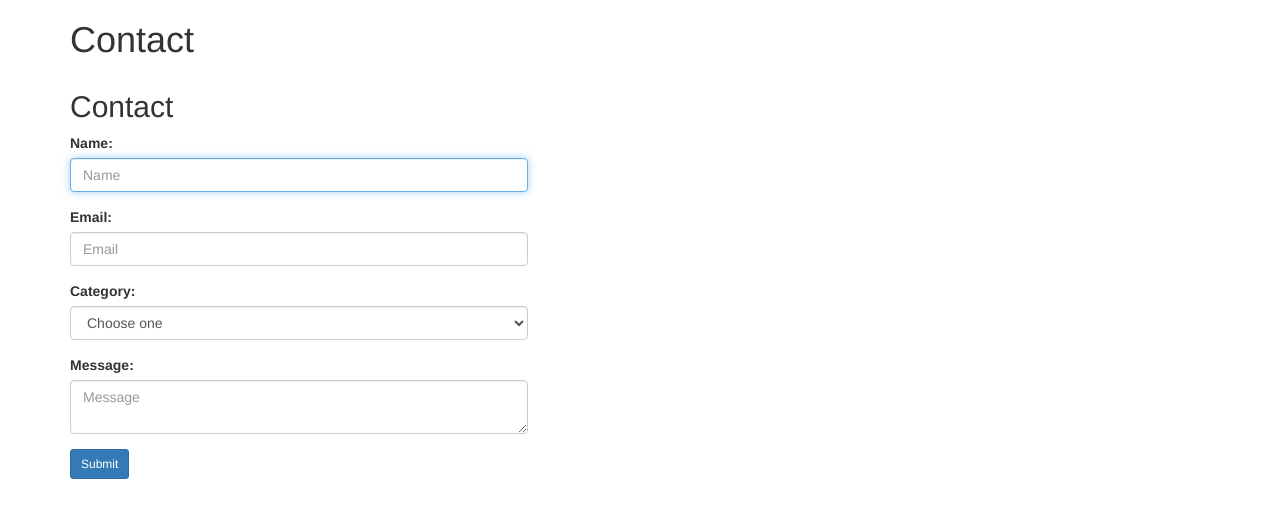
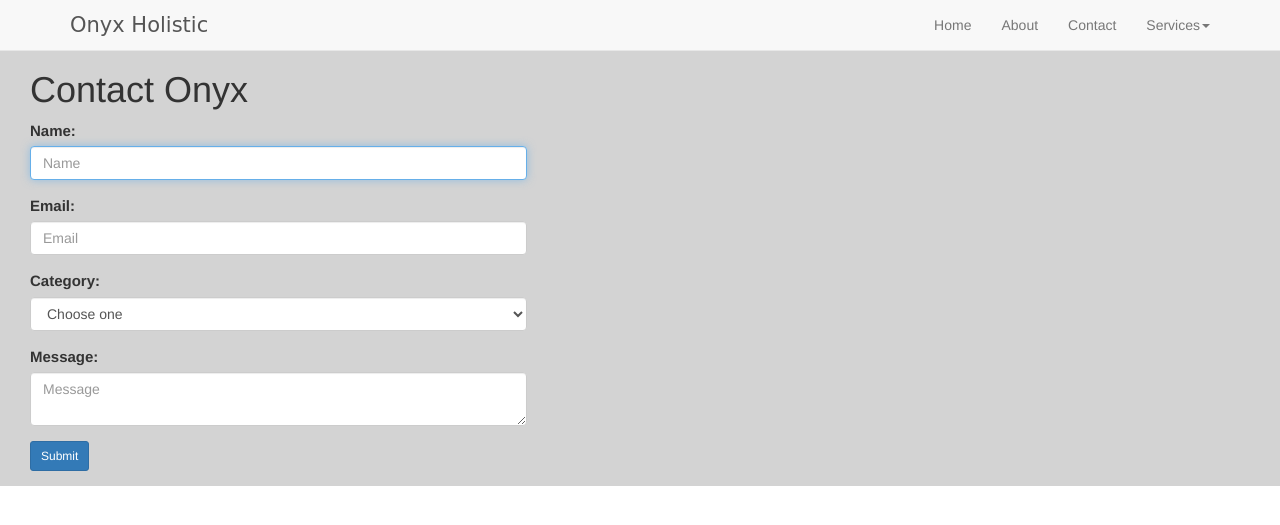
Before and after one commit to JacobBoone/onyx, a Node server app: page /contact/ in a window 1280 px wide. Shown: the top 525 px of the page. Run offline with Node 20, Linux system fonts and the light colour scheme; some libraries are stand-ins or nearby versions.

Commit message:
reformatted header and added to layout, removed old headers from individual pages

```diff
--- a/public/stylesheets/main.css
+++ b/public/stylesheets/main.css
@@ -6,10 +6,10 @@
 /*Navigation bar*/
 
 
-.site-title, .site-tabs{
+/*.site-title, .site-tabs{
 	display: inline-block;
-}
-
+}*/
+/*
 .site-title{
 	width: 55%;
 	float: left;
@@ -17,35 +17,38 @@
 	font-family: cursive;
 	margin-top: 10px;
 }
-
-.site-tabs{
+*/
+/*.site-tabs{
 	padding-top: 60px;
 }
-
-.site-tabs li a{
+*/
+/*.site-tabs li a{
 	padding-right: 30px;
 	font-family: Verdana;
 }
-
-.navbar-nav>li>a {
+*/
+/*.navbar-nav>li>a {
     padding-top: 0px;
     padding-bottom: 0px;
 }
+*/
 
-
-.main-name{
+/*.main-name{
 	margin-left: 95px;
 	display: inline-block;
 	margin-right: 0px;
 
+}*/
+
+.main-name{
+	font-style: cursive;
 }
 
-
-.main-name h3{
+/*.main-name h3{
 	font-size: 15px;
 
-}
-
+}*/
+/*
 .navbar-default .navbar-nav>li>a{
 	color: #333;
 }
@@ -58,11 +61,11 @@
     margin-right: 100px;
     z-index: 1;
 }
-
+*/
 .anchor{
 	display: inline-block;
-	height: 180px; /*same height as header*/
-	margin-top: -180px; /*same height as header*/
+	height: 130px; /*same height as header*/
+	margin-top: -130px; /*same height as header*/
 	visibility: hidden;
 
  	/*padding-bottom: 242px; */
@@ -94,7 +97,7 @@
     position: relative;
     width: 100%;
     height: 500px;
-    margin-top: 101px;
+    margin-top: 50px;
 }
 
 .carousel-inner > .item > img {
@@ -152,10 +155,19 @@
 .aboutme-information{
 	background-color: lightgrey;
 	width: 100%;
-	margin-top: 101px;
+	margin-top: 50px;
 	position: absolute;
 	left: 0;
 	overflow: auto;
+}
+
+.contact-information{
+	margin-top: 50px;
+	background-color: lightgrey;
+	width: 100%;
+	left: 0;
+	overflow: auto;
+	position: absolute;
 }
 
 
--- a/routes/contact.js
+++ b/routes/contact.js
@@ -4,7 +4,7 @@
 
 /* GET contact page. */
 router.get('/', function(req, res, next) {
-  res.render('contact', { title: 'Contact' });
+  res.render('contact', { title: 'Contact Onyx' });
 });
 
 
--- a/views/aboutme.jade
+++ b/views/aboutme.jade
@@ -2,7 +2,7 @@
 
 block content
 	.container.hero
-		.navbar-wrapper
+		//- .navbar-wrapper
 			.container
 				header.navbar.navbar-default.navbar-fixed-top(role='navigation')
 					.container.site-title
--- a/views/contact.jade
+++ b/views/contact.jade
@@ -1,13 +1,13 @@
 extends layout
 
 block content
-	div.container
+	div.container.contact-information.content
 		header
 			h1 #{title}
 
 		.row
 			.col-md-5
-				h2 Contact
+				//- h2 Contact
 				form(action='contact/send', name='contact', id='contact', method='post')
 					div.form-group
 						label(for='name') Name:
--- a/views/index.jade
+++ b/views/index.jade
@@ -2,7 +2,7 @@
 
 block content
 	.container.hero
-		.navbar-wrapper
+		//- .navbar-wrapper
 			.container
 				nav.navbar.navbar-default.navbar-fixed-top(role='navigation')
 					.container.site-title
--- a/views/layout.jade
+++ b/views/layout.jade
@@ -28,3 +28,33 @@
 
 		script.
 				(function(i,s,o,g,r,a,m){i['GoogleAnalyticsObject']=r;i[r]=i[r]||function(){(i[r].q=i[r].q||[]).push(arguments)},i[r].l=1*new Date();a=s.createElement(o),m=s.getElementsByTagName(o)[0];a.async=1;a.src=g;m.parentNode.insertBefore(a,m)})(window,document,'script','//www.google-analytics.com/analytics.js','ga');ga('create', 'UA-73707788-1', 'auto');ga('send', 'pageview');
+
+		nav.navbar.navbar-default.navbar-fixed-top
+			.container
+				.navbar-header
+					button.navbar-toggle.collapsed(type='button', data-toggle='collapse', data-target='#navbar', aria-expanded='false', aria-controls='navbar')
+						span.sr-only Toggle navigation
+						span.icon-bar
+						span.icon-bar
+						span.icon-bar
+					a.navbar-brand.main-name(href='/', style="font-family:cursive;font-size: 21px; color: #555") Onyx Holistic
+				#navbar.collapse.navbar-collapse
+					ul.nav.navbar-nav.navbar-right
+						li
+							a(href='/') Home
+						li
+							a(href='/aboutme') About
+						li
+							a(href='/contact') Contact
+						li.dropdown(role="presentation")
+									a.header-links.dropdown-toggle(data-toggle='dropdown' role='button' aria-haspopup='true' aria-expanded='false') Services
+										span.caret
+									ul.dropdown-menu
+										li
+											a(href='/#birth') Natural Birth
+										li
+											a(href='/#psychk') PSYCH-K
+										li
+											a(href='/#essentialoils') Essential Oils
+										//- li
+											a(href='/aboutme') About Me
```
